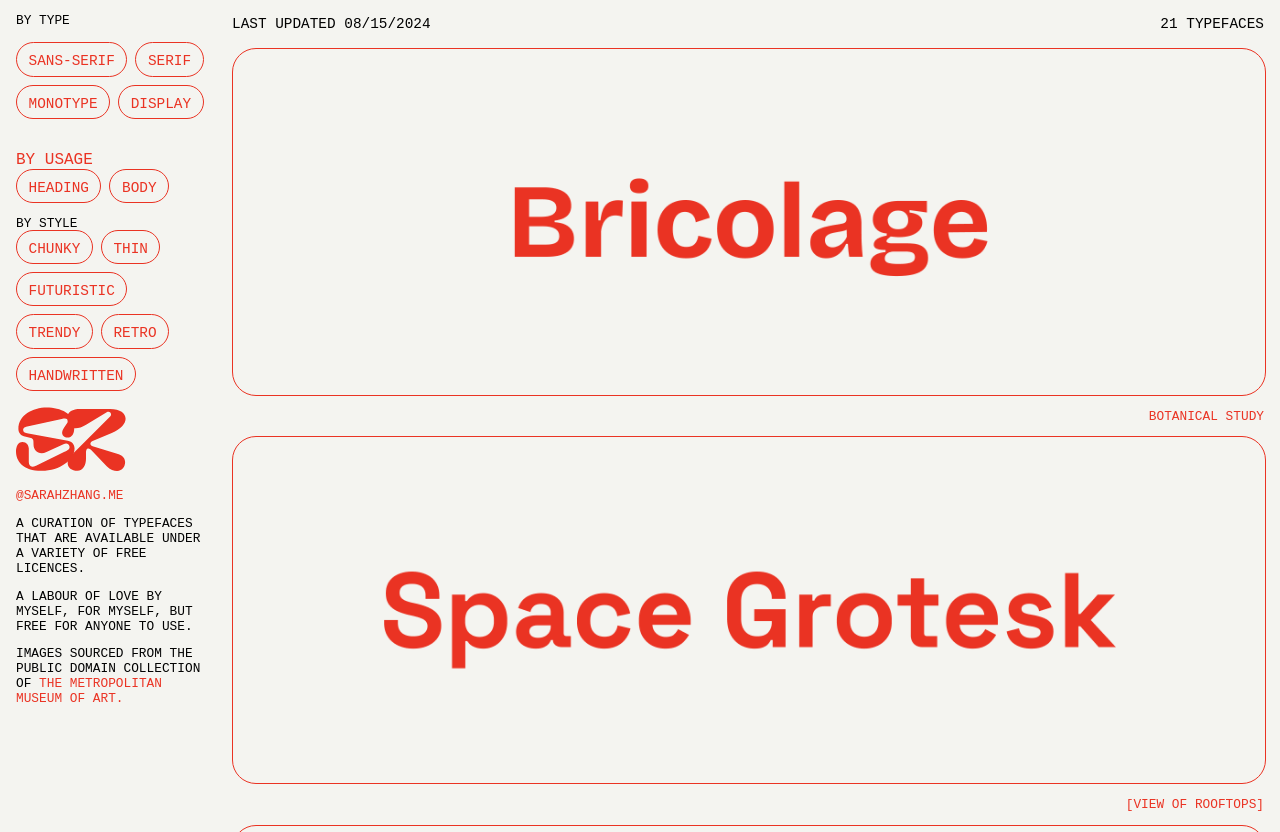
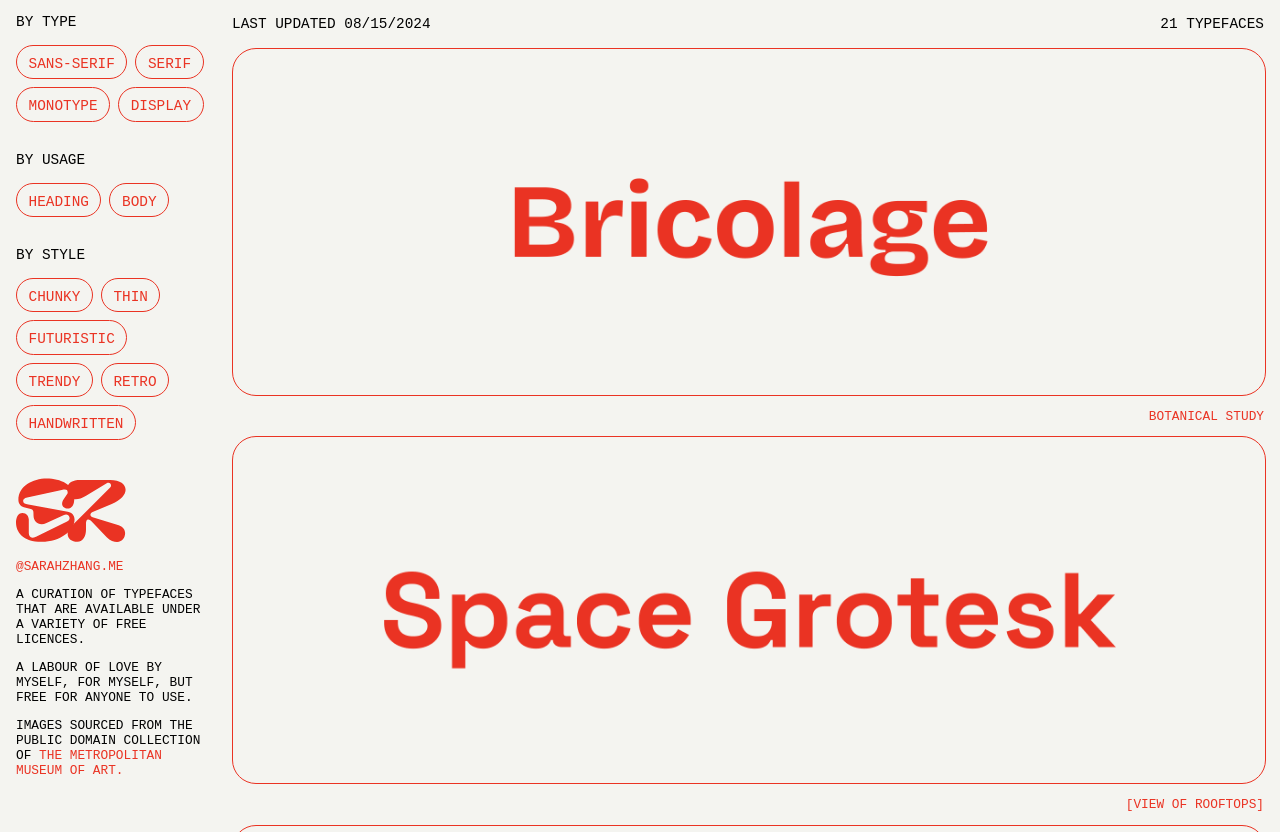
Before and after one commit to sarahzhangs/typefaces, a plain HTML site: page index.html in a window 1280 px wide. Drawn offline with Linux system fonts and the light colour scheme; a web font is replaced by a local one.

Commit message:
Text changes

```diff
--- a/common.css
+++ b/common.css
@@ -3,8 +3,8 @@
 
 :root {
     --web-margin: 2em;
-    --heading: 0.8em;
-    --heading-line-height: 0.8em;
+    --heading: 0.9em;
+    --heading-line-height: 0.9em;
     --body-copy: 0.9em;
     --body-copy-line-height: 0.9em;
     --caption: 0.8em;
--- a/index.html
+++ b/index.html
@@ -20,7 +20,7 @@
             <button data-filter="display">Display</button>
         </div>
 
-        <h2">By Usage</h2>
+        <h2>By Usage</h2>
         <div class="button-group">
             <button>Heading</button>
             <button>Body</button>
```
